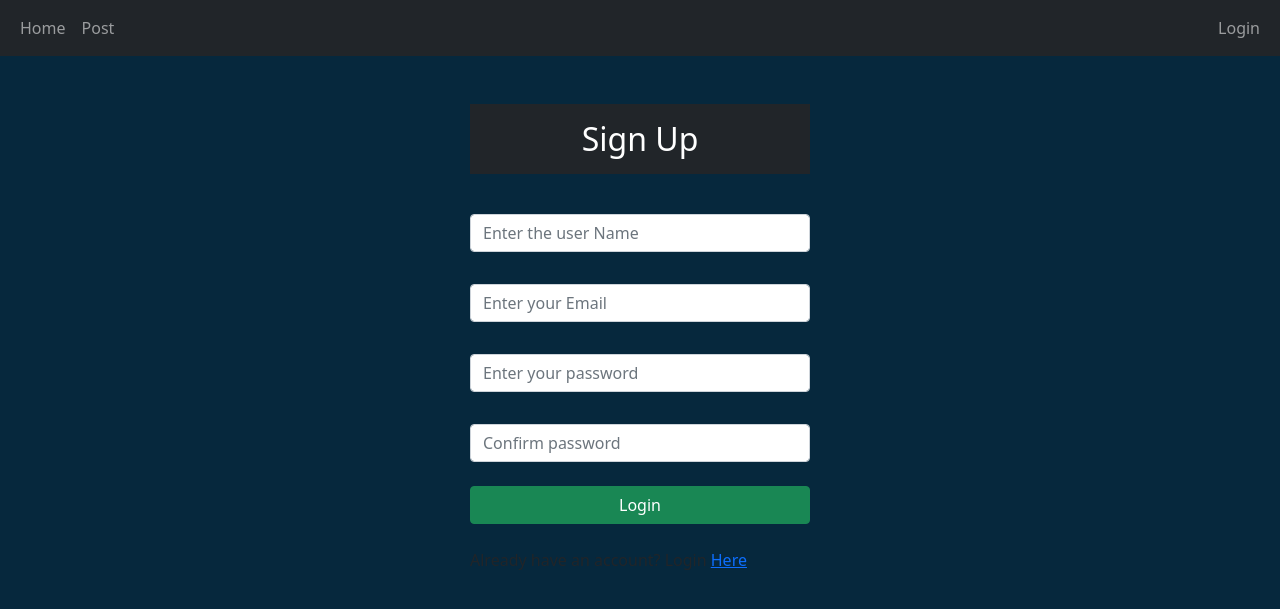
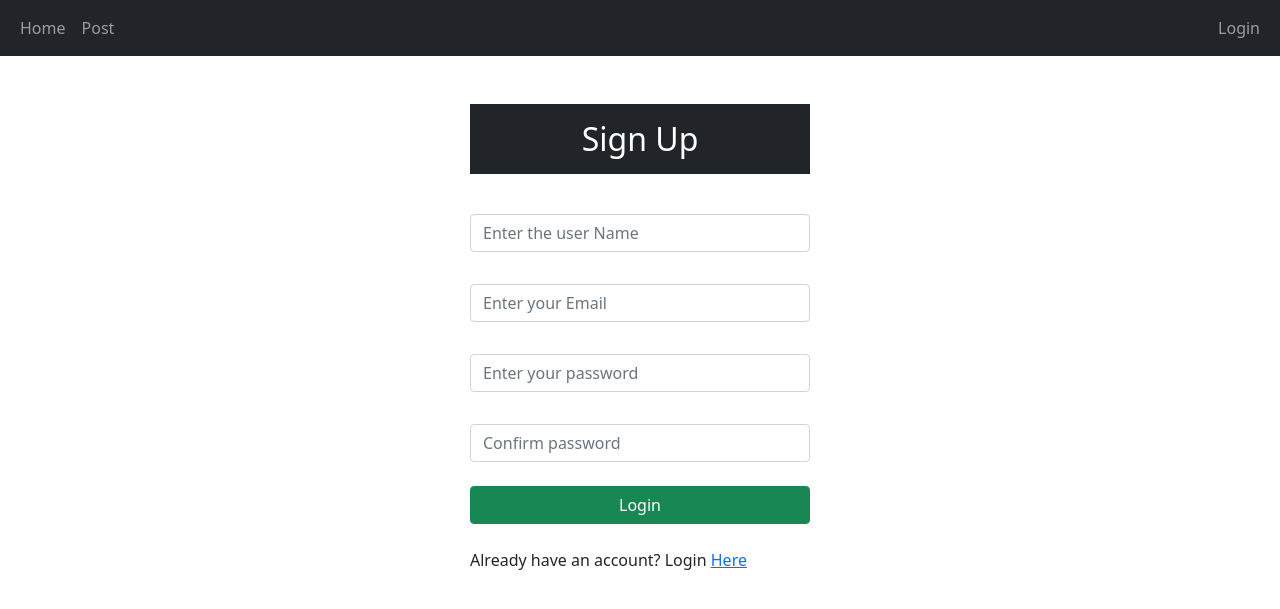
Before and after one commit to kennedy-ak/Hush, a Django app: page /signup in a window 1280 px wide. Shown: the top 609 px of the page. Run offline with Django 4.2, Linux system fonts and the light colour scheme.

Commit message:
setting up signup pages

```diff
--- a/social/templates/registration/signup.html
+++ b/social/templates/registration/signup.html
@@ -13,7 +13,7 @@ Login page
       color:red;
     }
     body{
-      background-color: #06283D;
+
     }
   </style>
   {% for message in messages%}
```
